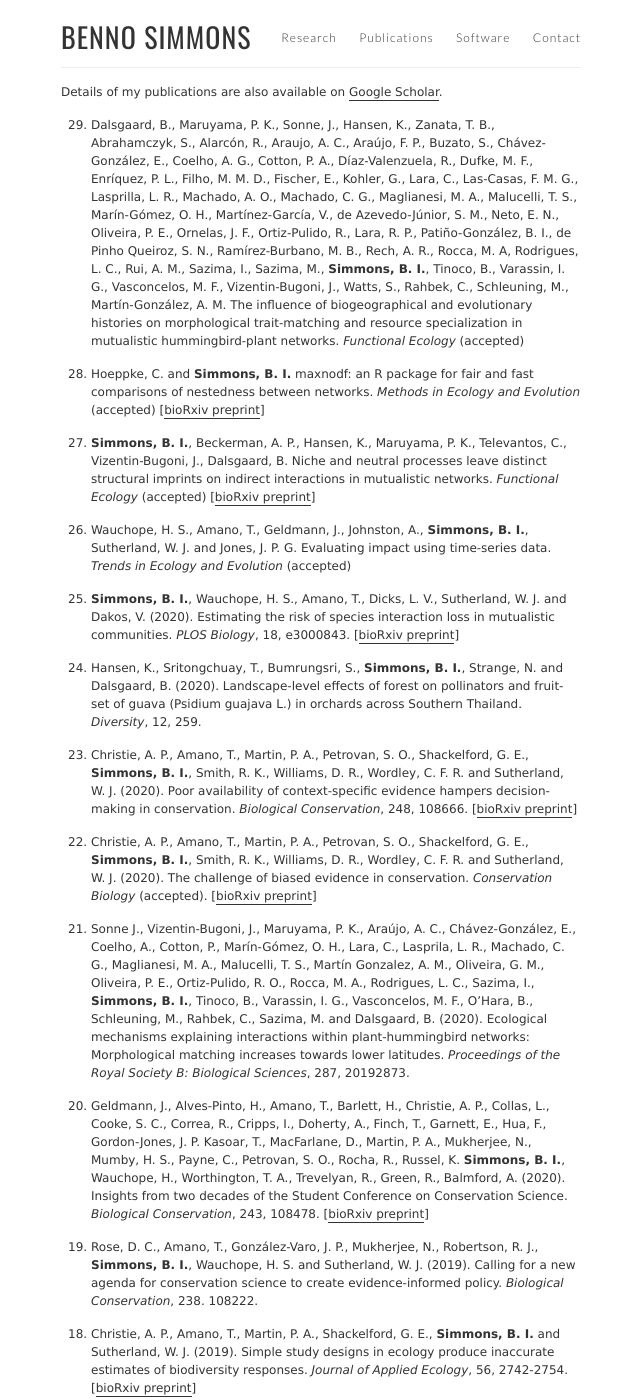
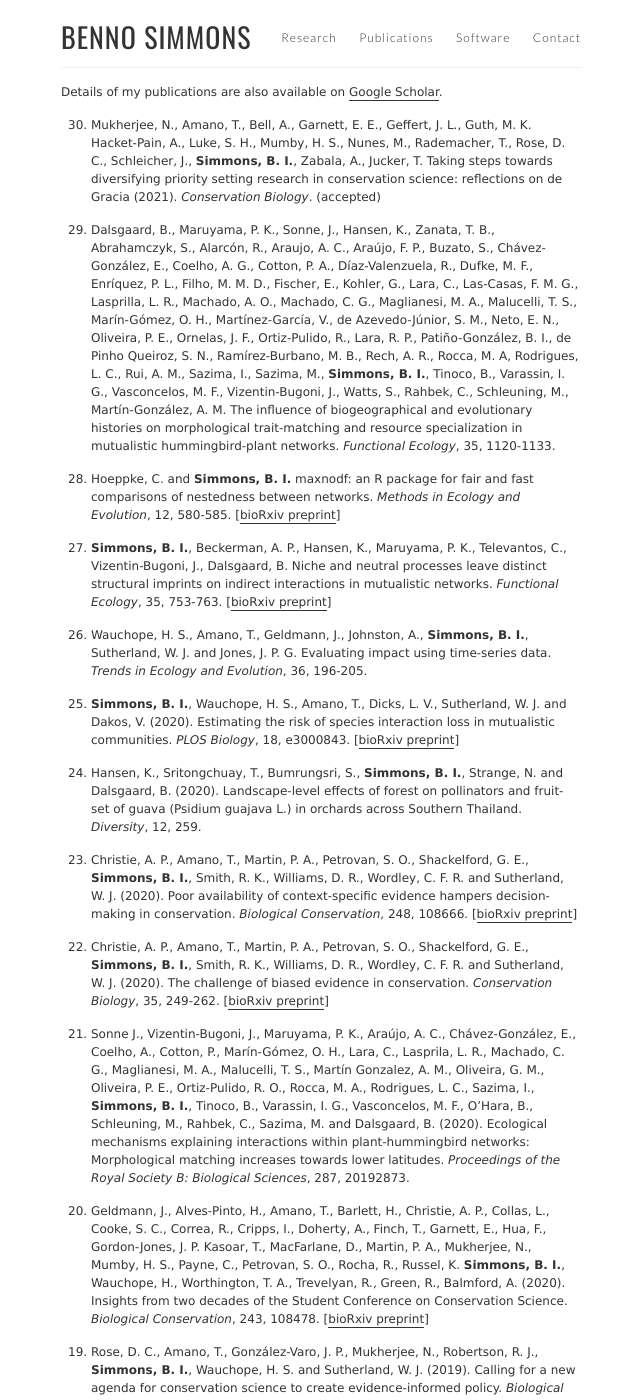
Before and after one commit to SimmonsBI/SimmonsBI.github.io, a Jekyll site: the page built from publications.md, in a window 1280 px wide and 1400 px high. Shown: the whole window, without its empty margins (319-959 px from the left). Built offline with Jekyll 4.4.1, drawn with Linux system fonts in a browser that asks for light colours.

Commit message:
Update publications.md

```diff
--- a/publications.md
+++ b/publications.md
@@ -18,13 +18,15 @@ I currently have no unpublished preprints.--->
 
 {: reversed="reversed"}
 
-29. Dalsgaard, B., Maruyama, P. K., Sonne, J., Hansen, K., Zanata, T. B., Abrahamczyk, S., Alarcón, R., Araujo, A. C., Araújo, F. P., Buzato, S., Chávez-González, E., Coelho, A. G., Cotton, P. A., Díaz-Valenzuela, R., Dufke, M. F., Enríquez, P. L., Filho, M. M. D., Fischer, E., Kohler, G., Lara, C., Las-Casas, F. M. G., Lasprilla, L. R., Machado, A. O., Machado, C. G., Maglianesi, M. A., Malucelli, T. S., Marín-Gómez, O. H., Martínez-García, V., de Azevedo-Júnior, S. M., Neto, E. N., Oliveira, P. E., Ornelas, J. F., Ortiz-Pulido, R., Lara, R. P., Patiño-González, B. I., de Pinho Queiroz, S. N., Ramírez-Burbano, M. B., Rech, A. R., Rocca, M. A, Rodrigues, L. C., Rui, A. M., Sazima, I., Sazima, M., **Simmons, B. I.**, Tinoco, B., Varassin, I. G., Vasconcelos, M. F., Vizentin-Bugoni, J., Watts, S., Rahbek, C., Schleuning, M., Martín-González, A. M. The influence of biogeographical and evolutionary histories on morphological trait-matching and resource specialization in mutualistic hummingbird-plant networks. _Functional Ecology_ (accepted)
+30. Mukherjee, N., Amano, T., Bell, A., Garnett, E. E., Geffert, J. L., Guth, M. K. Hacket-Pain, A., Luke, S. H., Mumby, H. S., Nunes, M., Rademacher, T., Rose, D. C., Schleicher, J., **Simmons, B. I.**, Zabala, A., Jucker, T. Taking steps towards diversifying priority setting research in conservation science: reflections on de Gracia (2021). _Conservation Biology_. (accepted)
 
-28. Hoeppke, C. and **Simmons, B. I.** maxnodf: an R package for fair and fast comparisons of nestedness between networks. _Methods in Ecology and Evolution_ (accepted) [[bioRxiv preprint](https://doi.org/10.1101/2020.03.20.000612)]
+29. Dalsgaard, B., Maruyama, P. K., Sonne, J., Hansen, K., Zanata, T. B., Abrahamczyk, S., Alarcón, R., Araujo, A. C., Araújo, F. P., Buzato, S., Chávez-González, E., Coelho, A. G., Cotton, P. A., Díaz-Valenzuela, R., Dufke, M. F., Enríquez, P. L., Filho, M. M. D., Fischer, E., Kohler, G., Lara, C., Las-Casas, F. M. G., Lasprilla, L. R., Machado, A. O., Machado, C. G., Maglianesi, M. A., Malucelli, T. S., Marín-Gómez, O. H., Martínez-García, V., de Azevedo-Júnior, S. M., Neto, E. N., Oliveira, P. E., Ornelas, J. F., Ortiz-Pulido, R., Lara, R. P., Patiño-González, B. I., de Pinho Queiroz, S. N., Ramírez-Burbano, M. B., Rech, A. R., Rocca, M. A, Rodrigues, L. C., Rui, A. M., Sazima, I., Sazima, M., **Simmons, B. I.**, Tinoco, B., Varassin, I. G., Vasconcelos, M. F., Vizentin-Bugoni, J., Watts, S., Rahbek, C., Schleuning, M., Martín-González, A. M. The influence of biogeographical and evolutionary histories on morphological trait-matching and resource specialization in mutualistic hummingbird-plant networks. _Functional Ecology_, 35, 1120-1133.
 
-27. **Simmons, B. I.**, Beckerman, A. P., Hansen, K., Maruyama, P. K., Televantos, C., Vizentin-Bugoni, J., Dalsgaard, B. Niche and neutral processes leave distinct structural imprints on indirect interactions in mutualistic networks. _Functional Ecology_ (accepted) [[bioRxiv preprint](https://doi.org/10.1101/2020.04.30.070391)]
+28. Hoeppke, C. and **Simmons, B. I.** maxnodf: an R package for fair and fast comparisons of nestedness between networks. _Methods in Ecology and Evolution_, 12, 580-585. [[bioRxiv preprint](https://doi.org/10.1101/2020.03.20.000612)]
 
-26. Wauchope, H. S., Amano, T., Geldmann, J., Johnston, A., **Simmons, B. I.**, Sutherland, W. J. and Jones, J. P. G. Evaluating impact using time-series data. _Trends in Ecology and Evolution_ (accepted)
+27. **Simmons, B. I.**, Beckerman, A. P., Hansen, K., Maruyama, P. K., Televantos, C., Vizentin-Bugoni, J., Dalsgaard, B. Niche and neutral processes leave distinct structural imprints on indirect interactions in mutualistic networks. _Functional Ecology_, 35, 753-763. [[bioRxiv preprint](https://doi.org/10.1101/2020.04.30.070391)]
+
+26. Wauchope, H. S., Amano, T., Geldmann, J., Johnston, A., **Simmons, B. I.**, Sutherland, W. J. and Jones, J. P. G. Evaluating impact using time-series data. _Trends in Ecology and Evolution_, 36, 196-205.
 
 25. **Simmons, B. I.**, Wauchope, H. S., Amano, T., Dicks, L. V., Sutherland, W. J. and Dakos, V. (2020). Estimating the risk of species interaction loss in mutualistic communities. _PLOS Biology_, 18, e3000843. [[bioRxiv preprint](https://doi.org/10.1101/604868)]
 
@@ -32,7 +34,7 @@ I currently have no unpublished preprints.--->
 
 23. Christie, A. P., Amano, T., Martin, P. A., Petrovan, S. O., Shackelford, G. E., **Simmons, B. I.**, Smith, R. K., Williams, D. R., Wordley, C. F. R. and Sutherland, W. J. (2020). Poor availability of context-specific evidence hampers decision-making in conservation. _Biological Conservation_, 248, 108666. [[bioRxiv preprint](https://doi.org/10.1101/2020.02.13.946954)]
 
-22. Christie, A. P., Amano, T., Martin, P. A., Petrovan, S. O., Shackelford, G. E., **Simmons, B. I.**, Smith, R. K., Williams, D. R., Wordley, C. F. R. and Sutherland, W. J. (2020). The challenge of biased evidence in conservation. _Conservation Biology_ (accepted). [[bioRxiv preprint](https://doi.org/10.1101/797639)]
+22. Christie, A. P., Amano, T., Martin, P. A., Petrovan, S. O., Shackelford, G. E., **Simmons, B. I.**, Smith, R. K., Williams, D. R., Wordley, C. F. R. and Sutherland, W. J. (2020). The challenge of biased evidence in conservation. _Conservation Biology_, 35, 249-262. [[bioRxiv preprint](https://doi.org/10.1101/797639)]
 
 21. Sonne J., Vizentin-Bugoni, J., Maruyama, P. K., Araújo, A. C., Chávez-González, E., Coelho, A., Cotton, P., Marín-Gómez, O. H., Lara, C., Lasprila, L. R., Machado, C. G., Maglianesi, M. A., Malucelli, T. S., Martín Gonzalez, A. M., Oliveira, G. M., Oliveira, P. E., Ortiz-Pulido, R. O., Rocca, M. A., Rodrigues, L. C., Sazima, I., **Simmons, B. I.**, Tinoco, B., Varassin, I. G., Vasconcelos, M. F., O’Hara, B., Schleuning, M., Rahbek, C., Sazima, M. and Dalsgaard, B. (2020). Ecological mechanisms explaining interactions within plant-hummingbird networks: Morphological matching increases towards lower latitudes. _Proceedings of the Royal Society B: Biological Sciences_, 287, 20192873.
 
```
